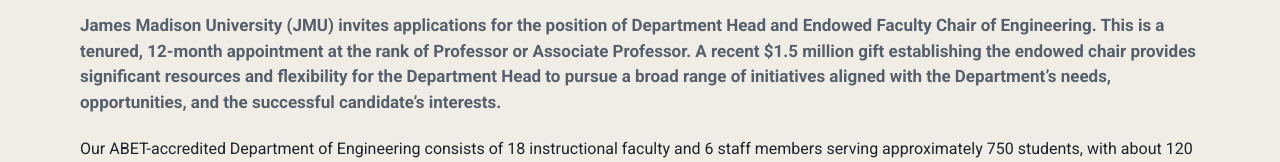
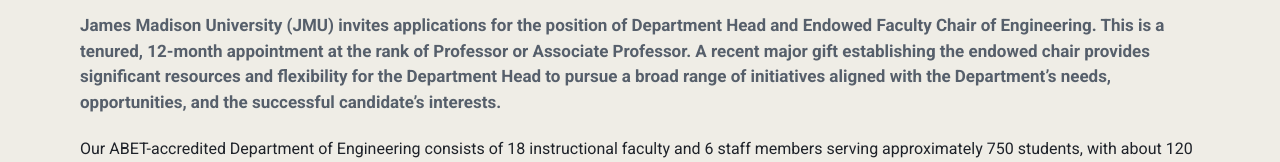
Before and after one commit to JMU-Engineering/auh-search, a plain HTML site: page index.html in a window 1280 px wide. Shown: the part 294-456 px from the top of the page. Drawn offline with Linux system fonts and the light colour scheme.

Commit message:
Update index.html

```diff
--- a/index.html
+++ b/index.html
@@ -136,7 +136,7 @@
 <header class="hero">
   <p class="kicker">James Madison University · Department of Engineering</p>
   <h1>Department Head and Endowed Faculty Chair, Department of Engineering, James Madison University</h1>
-  <p class="dek"><b>James Madison University (JMU) invites applications for the position of Department Head and Endowed Faculty Chair of Engineering. This is a tenured, 12-month appointment at the rank of Professor or Associate Professor. A recent $1.5 million gift establishing the endowed chair provides significant resources and flexibility for the Department Head to pursue a broad range of initiatives aligned with the Department’s needs, opportunities, and the successful candidate’s interests.</b> </p>
+  <p class="dek"><b>James Madison University (JMU) invites applications for the position of Department Head and Endowed Faculty Chair of Engineering. This is a tenured, 12-month appointment at the rank of Professor or Associate Professor. A recent major gift establishing the endowed chair provides significant resources and flexibility for the Department Head to pursue a broad range of initiatives aligned with the Department’s needs, opportunities, and the successful candidate’s interests.</b> </p>
 
 <p>Our ABET-accredited Department of Engineering consists of 18 instructional faculty and 6 staff members serving approximately 750 students, with about 120 graduates each year. The Department offers a B.S. in Engineering, and students may choose to pursue concentrations in Electro-Mechanical Systems, Geo-Environmental Systems, or Civil & Environmental Systems. As an undergraduate-focused engineering program within a large public university, we combine the close faculty-student interaction and small class sizes often associated with smaller programs with substantial facilities, staffing, and resources. Our project-based curriculum gives students significant responsibility for their own work in courses, laboratories, research, and design projects, creating a highly hands-on learning environment. Students have access to a fully staffed machine shop, fabrication laboratory, digital prototyping facilities, and dedicated capstone and project workspaces. Research, project, and instructional infrastructure includes more than $2 million in tools, instrumentation, and equipment located in over 30,000 square feet of dedicated engineering laboratory, fabrication, research, and project space.
   </p>
```
